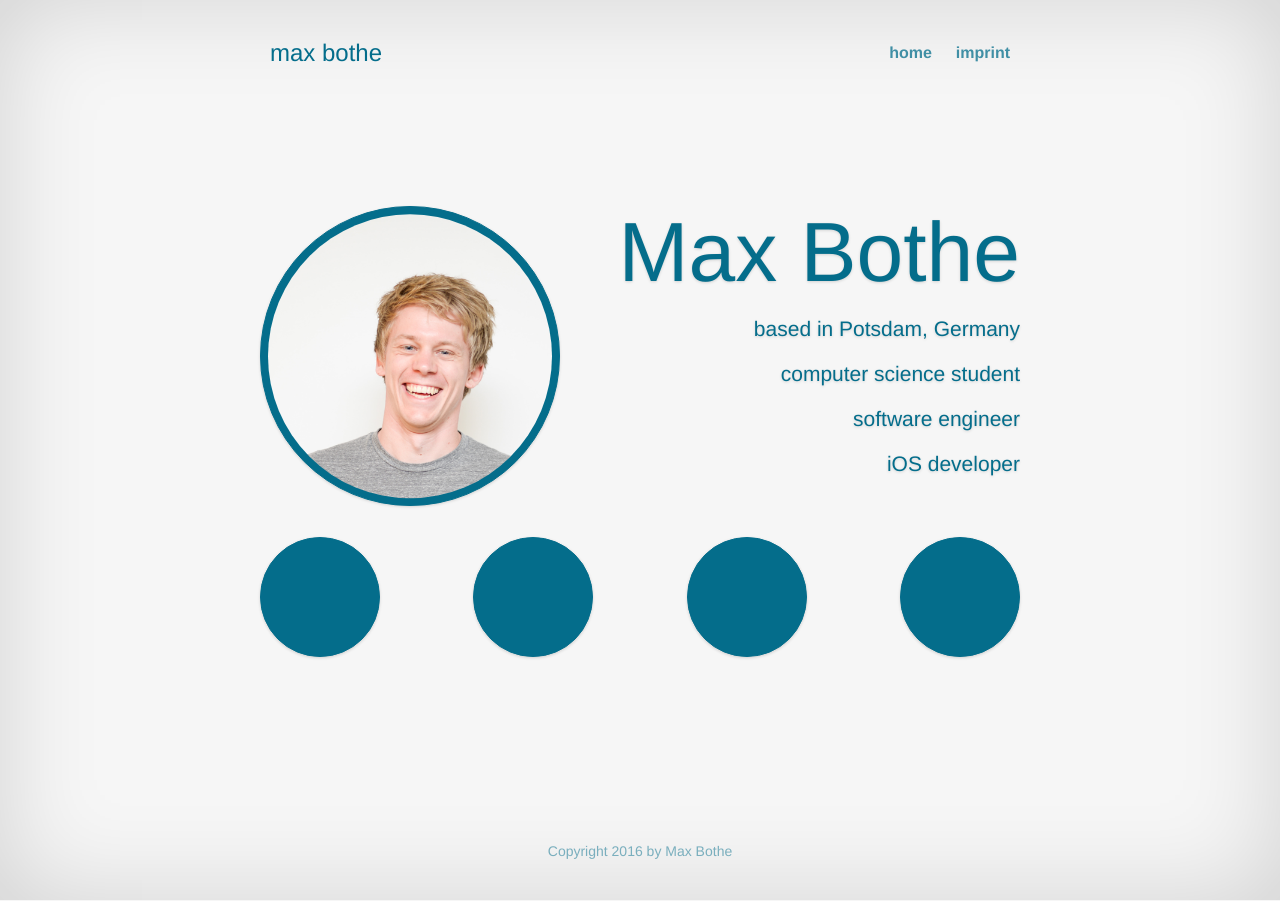
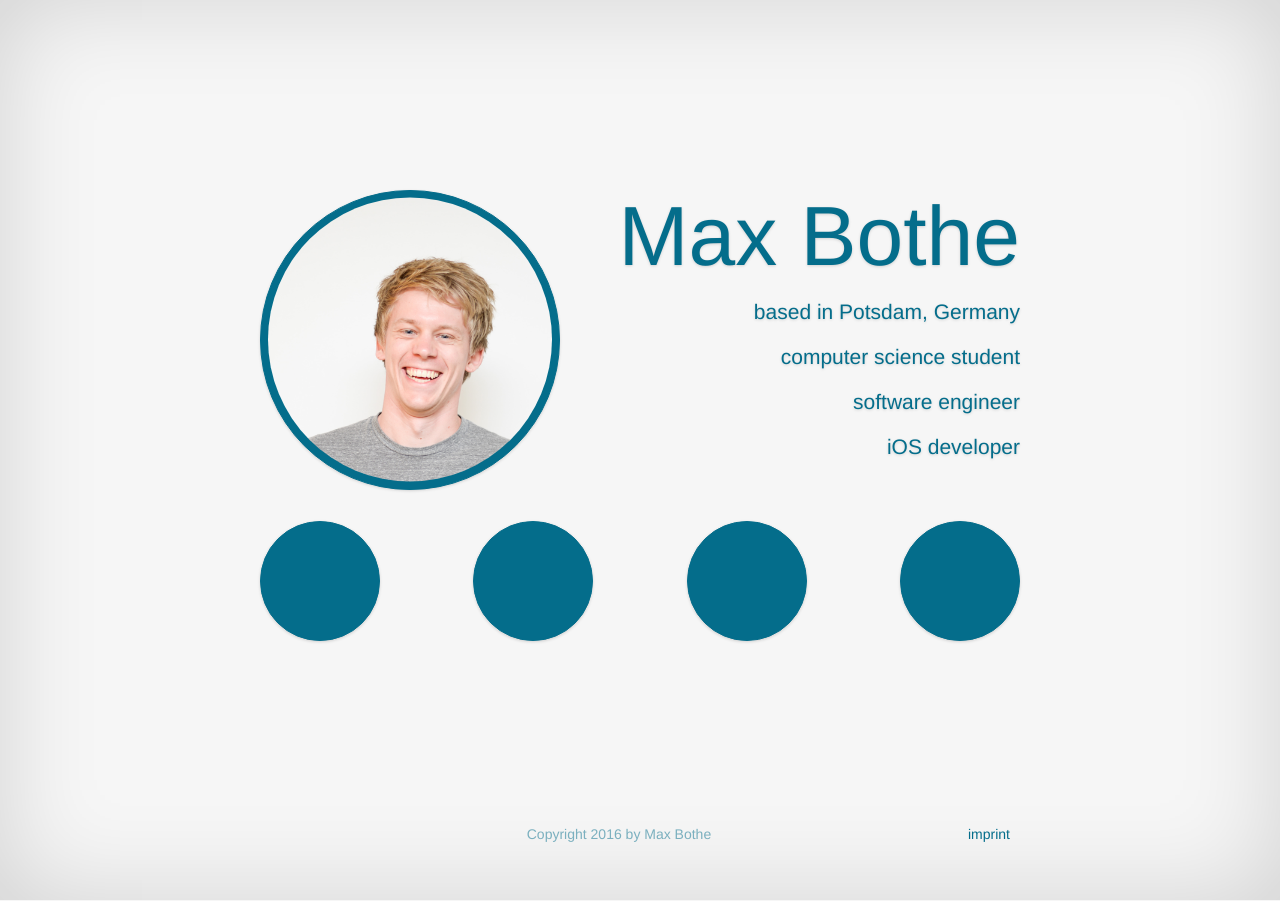
Before and after one commit to mathebox/mathebox.github.io, a Jekyll site: the page built from index.html, in a window 1280 px wide. Built offline with Jekyll 4.4.1, drawn with Linux system fonts in a browser that asks for light colours; some web fonts are replaced.

Commit message:
Add smart header and footer.

```diff
--- a/_includes/footer.html
+++ b/_includes/footer.html
@@ -1,5 +1,19 @@
 <div class="mastfoot footer">
     <div class="inner">
-        <p>Copyright {{ site.time | date: '%Y' }} by Max Bothe</p>
+        <div>
+            {% if page.url != '/' %}
+            <div id="small-external-links">
+                <a href="{{ '/' | prepend: site.baseurl }}"><i class="icon ion-android-globe"></i></a>
+                <a href="https://github.com/mathebox"><i class="icon ion-social-github"></i></a>
+                <a href="https://de.linkedin.com/in/maxbothe"><i class="icon ion-social-linkedin"></i></a>
+            </div>
+            {% endif %}
+        </div>
+        <div>
+            <p>Copyright {{ site.time | date: '%Y' }} by Max Bothe</p>
+        </div>
+        <div>
+            <a href="{{ 'imprint' | prepend: site.baseurl }}">imprint</a>
+        </div>
     </div>
 </div>
--- a/_includes/header.html
+++ b/_includes/header.html
@@ -1,10 +1,9 @@
 <div class="masthead clearfix">
     <div class="inner">
-        <h3 class="masthead-brand">max bothe</h3>
+        <a class="masthead-brand {% if page.url == '/' %}visible-xs{% endif %}" href="{{'/' | prepend: site.baseurl }}">max bothe</a>
         <nav>
             <ul class="nav masthead-nav">
-                <li><a href="/">home</a></li>
-                <li><a href="imprint">imprint</a></li>
+                <!--<li><a href="imprint">imprint</a></li>-->
             </ul>
         </nav>
     </div>
--- a/_sass/_base.scss
+++ b/_sass/_base.scss
@@ -57,8 +57,8 @@
   margin: 0 auto;
   padding: 8px;
   padding-top: 57px;
-  min-height: calc(100% - 36px);
-  height: calc(100% - 36px);
+  min-height: calc(100% - 72px);
+  height: calc(100% - 72px);
   display: table;
 
   .cover-wrapper {
@@ -194,8 +194,40 @@
   color: rgba(red($main-color), green($main-color), blue($main-color),.5);
 }
 
-.footer, .push {
-  height: 36px;
+.footer {
+  height: 72px;
+
+  & > div {
+    @extend %flexbox;
+    @include flex-direction(column);
+    @include flex-wrap(nowrap);
+    @include justify-content(space-around);
+    line-height: 20px;
+
+    a, a:hover, a:focus {
+      text-decoration: none;
+    }
+
+    #small-external-links {
+      font-size: 20px;
+    }
+
+    & > div {
+      @include flex-basis(1);
+      @include flex-grow(1);
+      text-align: center;
+      @include order(1);
+      margin-bottom: 4px;
+
+      &:first-child {
+        @include order(2);
+      }
+
+      &:last-child {
+        @include order(3);
+      }
+    }
+  }
 
   p {
     margin: 0;
@@ -203,9 +235,17 @@
 }
 
 .masthead-brand {
+  font-size: 24px;
+  font-weight: 500;
+  line-height: 1.1;
   margin-top: 10px;
   margin-bottom: 10px;
   float: left;
+  @include no-selection;
+
+  &:hover, &:focus {
+    text-decoration: none;
+  }
 }
 
 .masthead-nav {
@@ -248,7 +288,7 @@
 @include media-query(768px) {
   .masthead {
     position: relative;
-    border-bottom: None;
+    border-bottom: none;
     background-color: transparent;
   }
 
@@ -304,8 +344,27 @@
     }
   }
 
-  .footer, .push {
+  .footer {
     height: 90px;
+
+    & > div {
+      @include flex-direction(row);
+      @include justify-content(space-between);
+
+      & > div {
+        @include order(2);
+
+        &:first-child {
+          text-align: left;
+          @include order(1);
+        }
+
+        &:last-child {
+          text-align: right;
+          @include order(3);
+        }
+      }
+    }
   }
 }
 
--- a/css/main.scss
+++ b/css/main.scss
@@ -20,6 +20,15 @@
     @media screen and (min-width: $device) {
         @content;
     }
+}
+
+@mixin no-selection() {
+    -webkit-touch-callout: none; /* iOS Safari */
+    -webkit-user-select: none;   /* Chrome/Safari/Opera */
+    -khtml-user-select: none;    /* Konqueror */
+    -moz-user-select: none;      /* Firefox */
+    -ms-user-select: none;       /* IE/Edge */
+    user-select: none;
 }
 
 @mixin box-shadow($horizontal, $vertical, $blur, $color, $inset:"") {
@@ -90,6 +99,29 @@
     justify-content: $value;
 }
 
+@mixin order($int) {
+    -webkit-box-ordinal-group: $int + 1;
+    -webkit-order: $int;
+    -moz-order: $int;
+    -ms-flex-order: $int;
+    order: $int;
+}
+
+@mixin flex-grow($int) {
+    -webkit-box-flex: $int;
+    -webkit-flex-grow: $int;
+    -moz-flex-grow: $int;
+    -ms-flex-positive: $int;
+    flex-grow: $int;
+}
+
+@mixin flex-basis($value) {
+    -webkit-flex-basis: $value;
+    -moz-flex-basis: $value;
+    -ms-flex-preferred-size: $value;
+    flex-basis: $value;
+}
+
 %flexbox { @include flexbox; }
 
 // Import partials from `sass_dir` (defaults to `_sass`)
```
